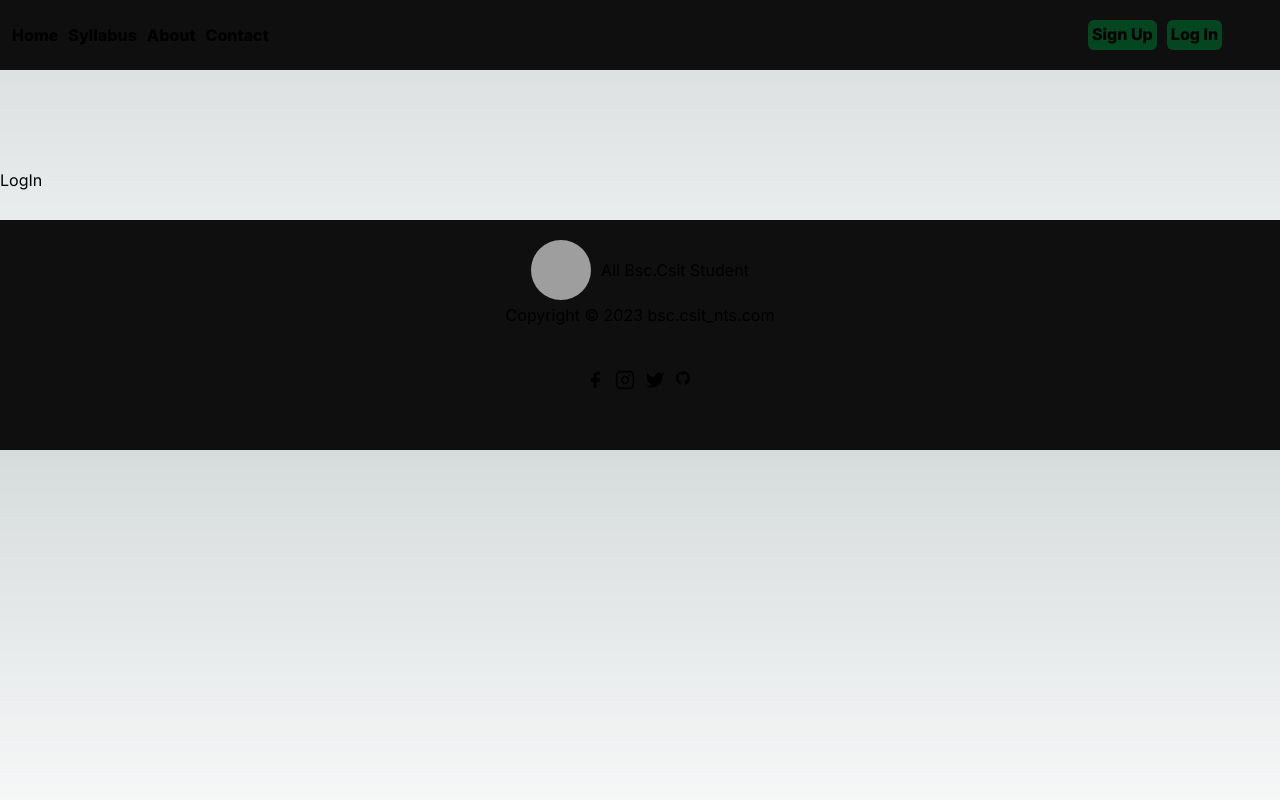
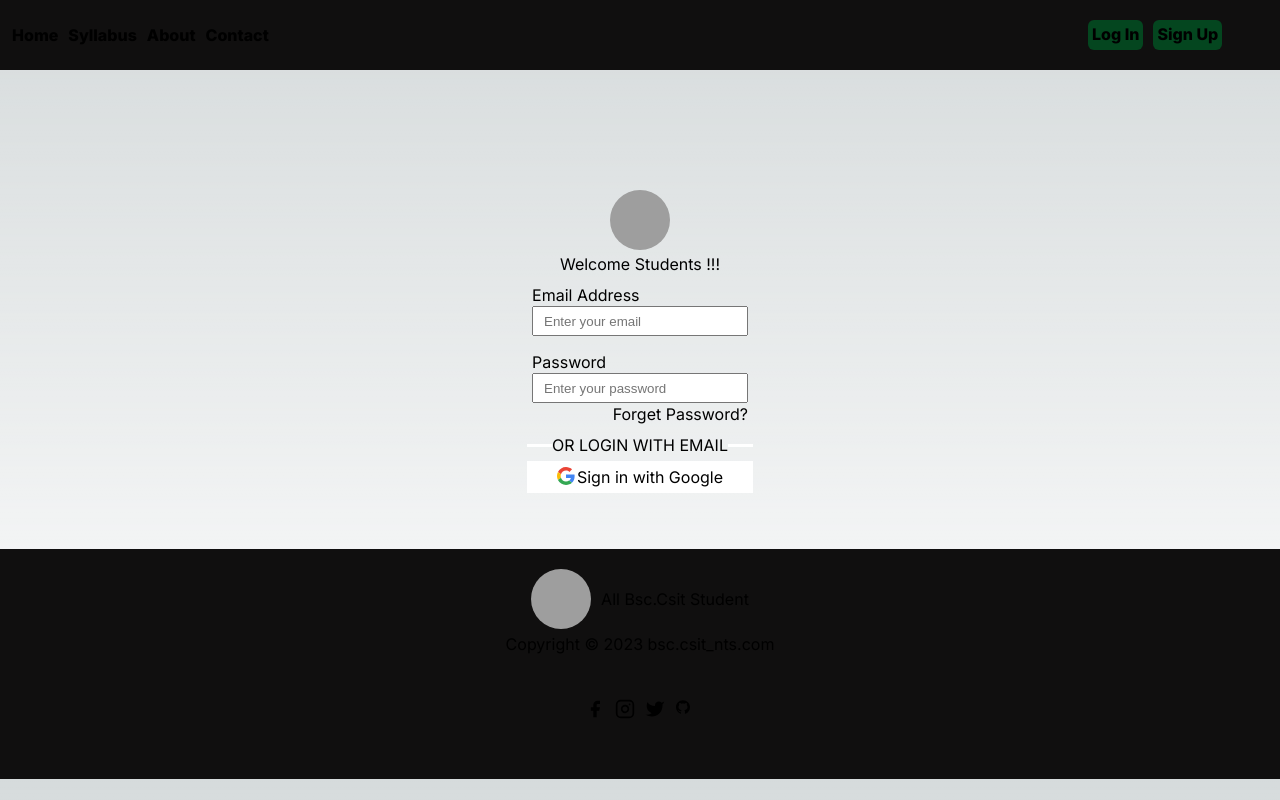
Before and after one commit to bikramdhami0011/bsc.csit_nts, a Next.js app: page /login in a window 1280 px wide. Built offline with nearby package versions, Linux system fonts and the light colour scheme; grey boxes are pictures that could not be loaded.

Commit message:
signinsetup

```diff
--- a/src/app/login/page.js
+++ b/src/app/login/page.js
@@ -1,8 +1,75 @@
 import React from 'react'
-
+import style from "./page.module.css";
 function LogIn() {
   return (
-    <div>LogIn</div>
+    <div className={style.container}>
+      <div className={style.conreal}>
+        <div className={style.imgt}>
+          <div>
+            <img
+              src="https://avatars.githubusercontent.com/u/133209135?s=96&v=4"
+              height={60}
+              width={60}
+              style={{ borderRadius: "30px" }}
+            ></img>
+          </div>
+          <div> Welcome Students !!!</div>
+        </div>
+        <div className={style.inputdiv}>
+          <div>Email Address</div>
+          <input
+            className={style.input}
+            placeholder="Enter your email "
+          ></input>
+        </div>
+        <div className={style.inputdiv}>
+          <div>Password</div>
+          <input className={style.input} placeholder='Enter your password'></input>
+          <div style={{ display: "flex", alignSelf: "flex-end" }}>
+            Forget Password?
+          </div>
+        </div>
+        <div className={style.orline}>
+          <div className={style.line}></div>
+          <div> OR LOGIN WITH EMAIL</div>
+          <div className={style.line}></div>
+        </div>
+        <div className={style.google} style={{cursor:"pointer"}}>
+          <a style={{height:"20px", width:"20px"}}>
+            <svg
+              version="1.1"
+              xmlns="http://www.w3.org/2000/svg"
+              viewBox="0 0 48 48"
+              class="LgbsSe-Bz112c"
+              height={18}
+              width={18}
+            >
+              <g>
+                <path
+                  fill="#EA4335"
+                  d="M24 9.5c3.54 0 6.71 1.22 9.21 3.6l6.85-6.85C35.9 2.38 30.47 0 24 0 14.62 0 6.51 5.38 2.56 13.22l7.98 6.19C12.43 13.72 17.74 9.5 24 9.5z"
+                ></path>
+                <path
+                  fill="#4285F4"
+                  d="M46.98 24.55c0-1.57-.15-3.09-.38-4.55H24v9.02h12.94c-.58 2.96-2.26 5.48-4.78 7.18l7.73 6c4.51-4.18 7.09-10.36 7.09-17.65z"
+                ></path>
+                <path
+                  fill="#FBBC05"
+                  d="M10.53 28.59c-.48-1.45-.76-2.99-.76-4.59s.27-3.14.76-4.59l-7.98-6.19C.92 16.46 0 20.12 0 24c0 3.88.92 7.54 2.56 10.78l7.97-6.19z"
+                ></path>
+                <path
+                  fill="#34A853"
+                  d="M24 48c6.48 0 11.93-2.13 15.89-5.81l-7.73-6c-2.15 1.45-4.92 2.3-8.16 2.3-6.26 0-11.57-4.22-13.47-9.91l-7.98 6.19C6.51 42.62 14.62 48 24 48z"
+                ></path>
+                <path fill="none" d="M0 0h48v48H0z"></path>
+              </g>
+            </svg>
+          </a>{" "}
+          Sign in with Google
+        </div>
+        <div></div>
+      </div>
+    </div>
   )
 }
 
--- a/src/app/login/page.module.css
+++ b/src/app/login/page.module.css
@@ -0,0 +1,64 @@
+.container{
+    display: flex;
+    flex-direction: column;
+    justify-content: center;
+    align-items: center;
+    margin: 10px;
+
+}
+.conreal{
+    display: flex;
+    flex-direction: column;
+    gap: 6px;
+    padding: 10px;
+
+    margin: 10px;
+
+}
+.imgt{
+    display: flex;
+    flex-direction: column;
+    justify-content: center;
+    align-items: center;
+
+
+}
+.input{
+    display: flex;
+    flex-direction: row;
+    height: 30px;
+    width: auto;
+    justify-content: center;
+    align-items: center;
+    padding: 10px;
+
+
+}
+.inputdiv{
+    display: flex;
+    flex-direction: column;
+    gap: 1px;
+    padding: 5px;
+}
+.orline{
+    display: flex;
+    flex-direction: row;
+    position: relative;
+    justify-content: center;
+    align-items: center;
+
+}
+.line{
+    background-color: white;
+    height: 3px;
+    width: 25px;
+}
+.google{
+    background-color: white;
+    color: black;
+    display: flex;
+    flex-direction: row;
+    align-items: center;
+    justify-content: center;
+    padding: 6px;
+}
--- a/src/app/navbar/page.js
+++ b/src/app/navbar/page.js
@@ -86,8 +86,8 @@ const HideNav=()=>{
 
    <div className={style.right}>
      <div className={style.setsl}>
-       <Link href={"/signup"} className={style.signup}>Sign Up</Link>
-       <Link href={"/login"} className={style.login}>Log In</Link>
+       <Link href={"/login"} className={style.signup}>Log In</Link>
+       <Link href={"/signup"} className={style.login}>Sign Up</Link>
      </div>
    </div>
 
--- a/src/app/signup/page.module.css
+++ b/src/app/signup/page.module.css
@@ -0,0 +1,64 @@
+.container{
+    display: flex;
+    flex-direction: column;
+    justify-content: center;
+    align-items: center;
+    margin: 10px;
+
+}
+.conreal{
+    display: flex;
+    flex-direction: column;
+    gap: 6px;
+    padding: 10px;
+
+    margin: 10px;
+
+}
+.imgt{
+    display: flex;
+    flex-direction: column;
+    justify-content: center;
+    align-items: center;
+
+
+}
+.input{
+    display: flex;
+    flex-direction: row;
+    height: 30px;
+    width: auto;
+    justify-content: center;
+    align-items: center;
+    padding: 10px;
+
+
+}
+.inputdiv{
+    display: flex;
+    flex-direction: column;
+    gap: 1px;
+    padding: 5px;
+}
+.orline{
+    display: flex;
+    flex-direction: row;
+    position: relative;
+    justify-content: center;
+    align-items: center;
+
+}
+.line{
+    background-color: white;
+    height: 3px;
+    width: 25px;
+}
+.google{
+    background-color: white;
+    color: black;
+    display: flex;
+    flex-direction: row;
+    align-items: center;
+    justify-content: center;
+    padding: 6px;
+}
```
Also changed, not shown: src/app/signup/page.js (+71 -4 lines).
